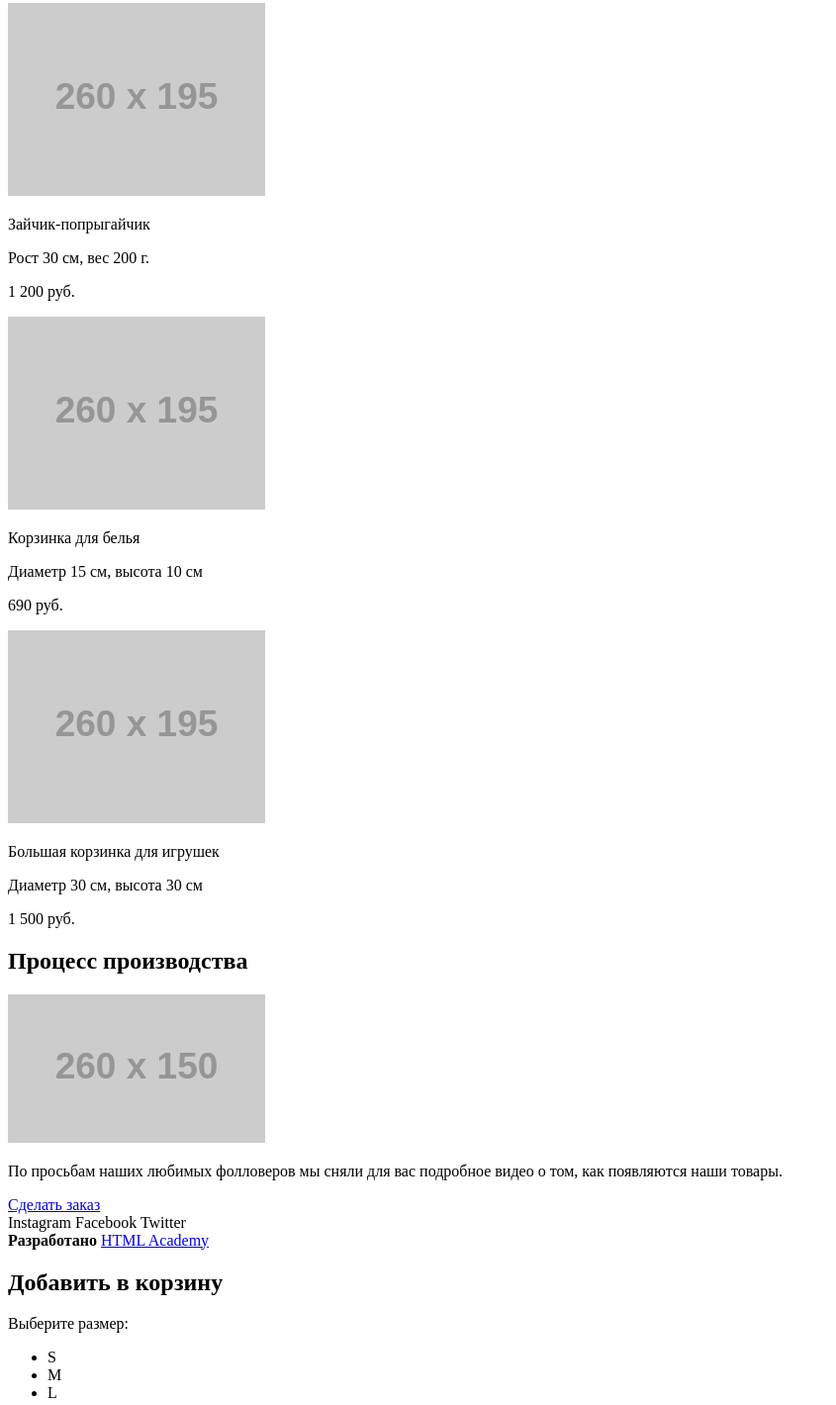
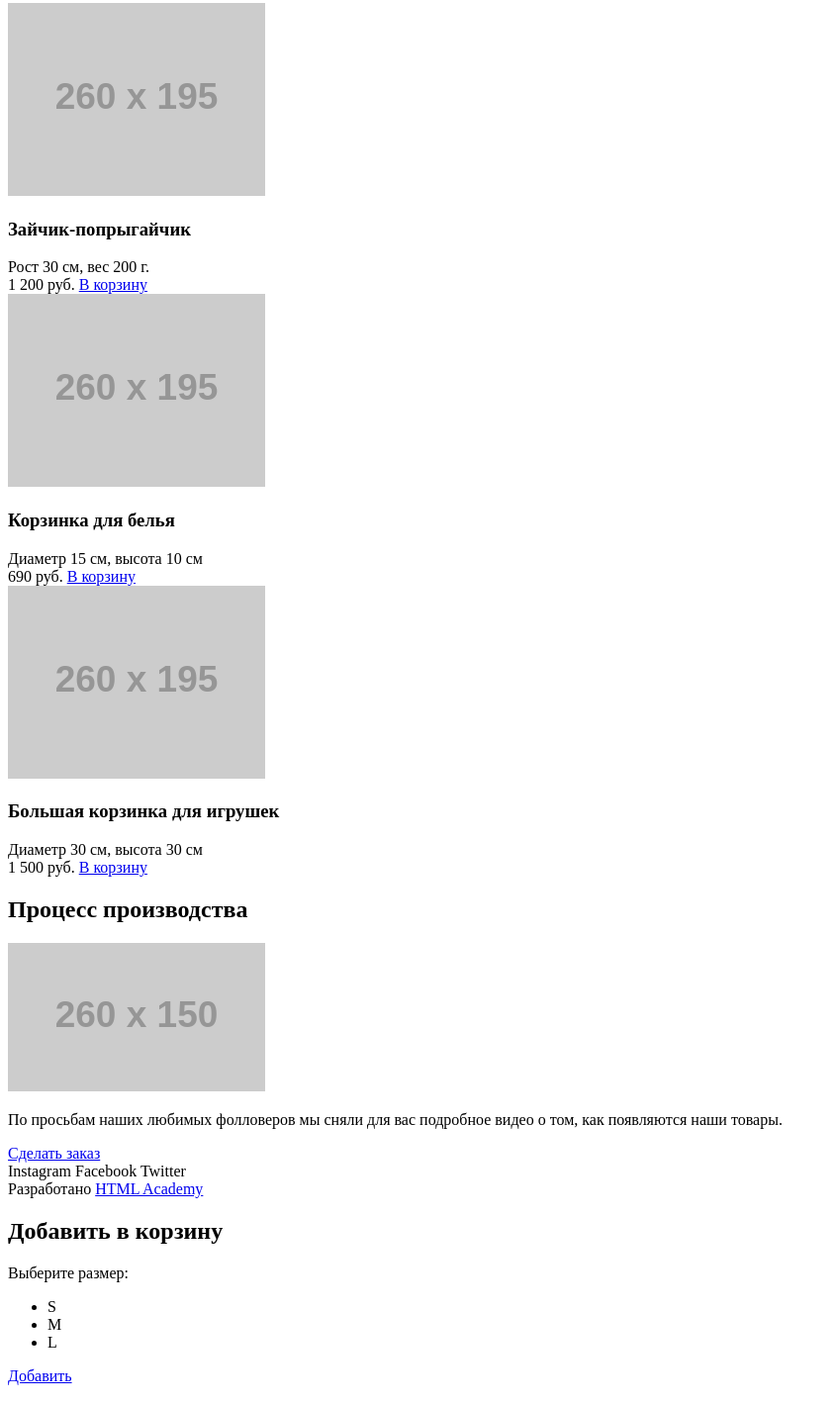
Before and after one commit to pempel/228296-mishka, a website: page catalog.html in a window 1280 px wide. Shown: the part 220-1640 px from the top of the page at 99% size, without its empty margins (0-845 px from the left). Drawn offline with Linux system fonts and the light colour scheme; placeholder pictures from the web are drawn by us.

Commit message:
Учесть замечания наставника

```diff
--- a/catalog.html
+++ b/catalog.html
@@ -43,33 +43,48 @@
       <div class="catalog__products">
         <article class="product">
           <div class="product__photo-wrapper">
+            <a class="product__photo-link" href="#">
               <img src="http://placehold.it/260x195" width="260" height="195" alt="Зайчик-попрыгайчик">
+            </a>
           </div>
           <div class="product__summary">
-            <p class="product__title">Зайчик-попрыгайчик</p>
-            <p class="product__traits">Рост 30 см, вес 200 г.</p>
+            <h1 class="product__title">Зайчик-попрыгайчик</h1>
+            <span class="product__traits">Рост 30 см, вес 200 г.</span>
           </div>
-          <p class="product__price">1 200 руб.</p>
+          <div class="product__price-wrapper">
+            <span class="product__price">1 200 руб.</span>
+            <a class="product__cart-link" href="#">В корзину</a>
+          </div>
         </article>
         <article class="product">
           <div class="product__photo-wrapper">
+            <a class="product__photo-link" href="#">
               <img src="http://placehold.it/260x195" width="260" height="195" alt="Корзинка для белья">
+            </a>
           </div>
           <div class="product__summary">
-            <p class="product__title">Корзинка для белья</p>
-            <p class="product__traits">Диаметр 15 см, высота 10 см</p>
+            <h1 class="product__title">Корзинка для белья</h1>
+            <span class="product__traits">Диаметр 15 см, высота 10 см</span>
           </div>
-          <p class="product__price">690 руб.</p>
+          <div class="product__price-wrapper">
+            <span class="product__price">690 руб.</span>
+            <a class="product__cart-link" href="#">В корзину</a>
+          </div>
         </article>
         <article class="product">
           <div class="product__photo-wrapper">
+            <a class="product__photo-link" href="#">
               <img src="http://placehold.it/260x195" width="260" height="195" alt="Большая корзинка для игрушек">
+            </a>
           </div>
           <div class="product__summary">
-            <p class="product__title">Большая корзинка для игрушек</p>
-            <p class="product__traits">Диаметр 30 см, высота 30 см</p>
+            <h1 class="product__title">Большая корзинка для игрушек</h1>
+            <span class="product__traits">Диаметр 30 см, высота 30 см</span>
           </div>
-          <p class="product__price">1 500 руб.</p>
+          <div class="product__price-wrapper">
+            <span class="product__price">1 500 руб.</span>
+            <a class="product__cart-link" href="#">В корзину</a>
+          </div>
         </article>
       </div>
     </section>
@@ -79,23 +94,25 @@
       <div class="production-process__video-wrapper">
         <img src="http://placehold.it/260x150" width="260" height="150" alt="Процесс производства">
       </div>
+      <div class="production-process__description-wrapper">
         <p class="production-process__description">
           По просьбам наших любимых фолловеров мы сняли для вас
           подробное видео о том, как появляются наши товары.
         </p>
         <a class="production-process__button" href="#">Сделать заказ</a>
+      </div>
     </section>
 
     <footer class="page-footer">
-      <section class="page-footer__social-links">
+      <div class="page-footer__social-links">
         <a class="page-footer__social-link  page-footer__social-link--instagram">Instagram</a>
         <a class="page-footer__social-link  page-footer__social-link--facebook">Facebook</a>
         <a class="page-footer__social-link  page-footer__social-link--twitter">Twitter</a>
-      </section>
-      <section class="page-footer__copyright">
-        <b>Разработано</b>
+      </div>
+      <div class="page-footer__copyright">
+        <span>Разработано</span>
         <a href="#">HTML Academy</a>
-      </section>
+      </div>
     </footer>
 
     <div class="modal">
```
Also changed, not shown: form.html (+6 -14 lines), index.html (+19 -19 lines). Lines whose indentation alone changed are shown as unchanged.
